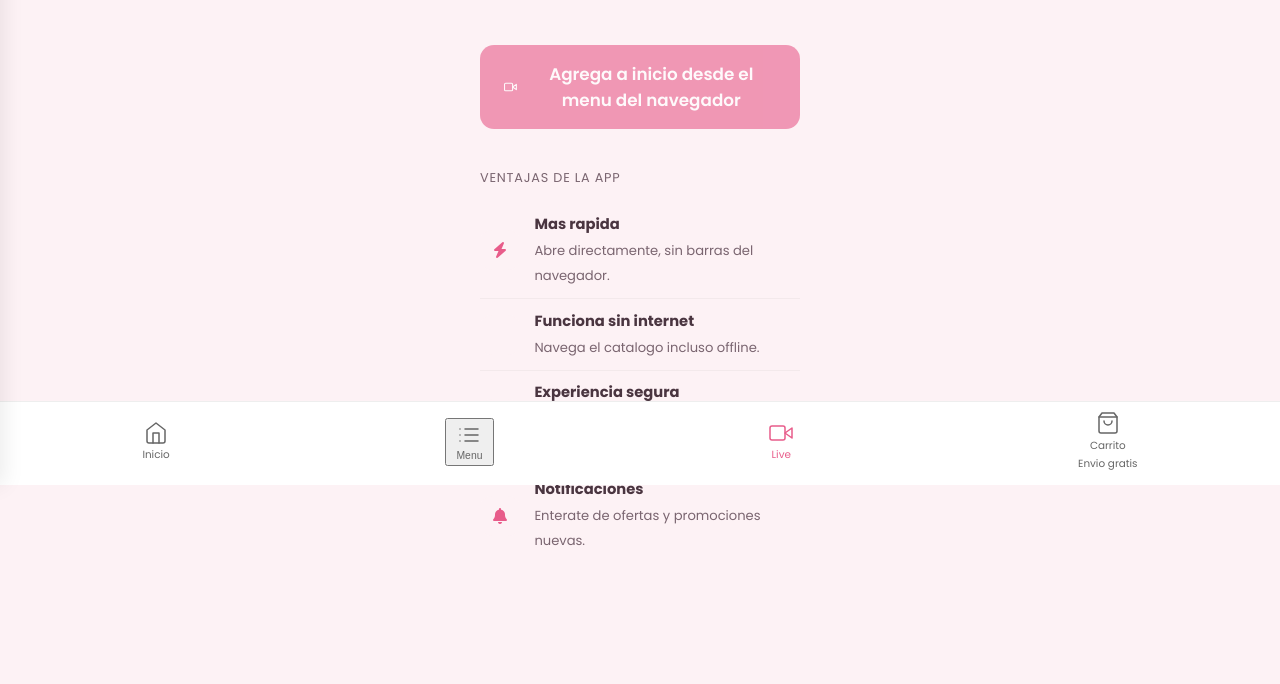
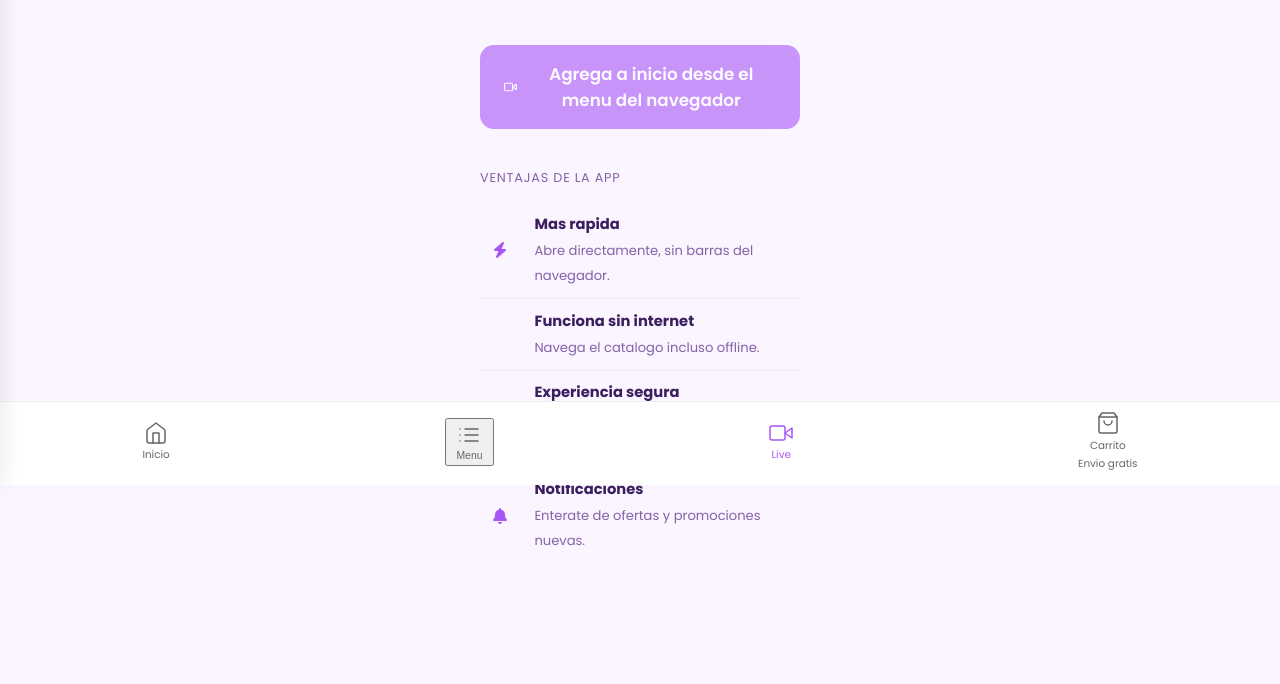
Before and after one commit to quetzitaxd/modasnancy, a plain HTML site: page frontend/instalar.html in a window 1280 px wide. Shown: the part 315-999 px from the top of the page. Drawn offline with Linux system fonts and the light colour scheme; some icons are missing.

Commit message:
style(theme): switch from pink to lilac across tokens and hardcoded colors

```diff
--- a/frontend/css/theme-tokens.css
+++ b/frontend/css/theme-tokens.css
@@ -4,15 +4,15 @@
 */
 
 :root {
-  /* --- COLORES PRINCIPALES --- */
-  --primary-color: #e85c8a;
-  --primary-light: #f9b8c8;
-  --secondary-color: #c97a7a;
-  --accent-color: #b07cc9;
-  --accent-soft: #eddaf2;
-  --rose-deep: #a8557a;
-  --logo-dot-color: #f091a8;
-  /* Punto rojo del logo */
+  /* --- COLORES PRINCIPALES (LILA) --- */
+  --primary-color: #a855f7;
+  --primary-light: #d8b4fe;
+  --secondary-color: #c084fc;
+  --accent-color: #9333ea;
+  --accent-soft: #f3e8ff;
+  --lilac-deep: #7c3aed;
+  --logo-dot-color: #c77dff;
+  /* Punto del logo */
 
   /* --- HERO SECTION --- */
   --hero-text: #ffffff;
@@ -21,11 +21,11 @@
   --hero-soft-border: transparent;
 
   /* --- COLORES DE FONDO Y TEXTO --- */
-  --bg-color: #fdf2f5;
+  --bg-color: #faf5ff;
   --card-bg: #ffffff;
   --white: #ffffff;
-  --text-main: #4a3540;
-  --text-light: #7a6570;
+  --text-main: #3b1e5e;
+  --text-light: #8561a8;
 
   /* --- TIPOGRAFÍA (Fuentes) --- */
   /* Deben estar importadas en style.css o ser del sistema */
@@ -48,11 +48,11 @@
   /* Letter spacing del logo */
 
   /* --- BORDES Y SOMBRAS --- */
-  --border-color: #f0dde3;
+  --border-color: #ede9fe;
   --border-radius: 20px;
   --border-radius-btn: 50px;
-  --shadow-soft: 0 10px 40px rgba(212, 165, 180, 0.15);
-  --shadow-card: 0 8px 30px rgba(199, 155, 176, 0.12);
+  --shadow-soft: 0 10px 40px rgba(168, 85, 247, 0.15);
+  --shadow-card: 0 8px 30px rgba(192, 132, 252, 0.12);
 
   /* --- COLORES LEGO (Compatibilidad) --- */
   --text-dark: var(--secondary-color);
@@ -72,7 +72,7 @@
   --dark-overlay-strong: rgba(20, 10, 15, 0.75);
   --glass-bg: rgba(255, 255, 255, 0.08);
   --glass-border: rgba(255, 255, 255, 0.18);
-  --shadow-premium: 0 20px 60px rgba(120, 78, 98, 0.18);
-  --shadow-elevated: 0 24px 48px rgba(80, 50, 65, 0.22);
+  --shadow-premium: 0 20px 60px rgba(120, 78, 140, 0.18);
+  --shadow-elevated: 0 24px 48px rgba(80, 50, 110, 0.22);
   --shadow-gold: 0 10px 30px rgba(255, 165, 0, 0.25);
 }
--- a/frontend/instalar.html
+++ b/frontend/instalar.html
@@ -50,7 +50,7 @@
             width: 96px;
             height: 96px;
             border-radius: 24px;
-            background: linear-gradient(135deg, #fdf2f5, #f8e5ed);
+            background: linear-gradient(135deg, #faf5ff, #f3e8ff);
             display: flex;
             align-items: center;
             justify-content: center;
@@ -145,7 +145,7 @@
             width: 40px;
             height: 40px;
             border-radius: 12px;
-            background: #fdf2f5;
+            background: #faf5ff;
             display: flex;
             align-items: center;
             justify-content: center;
--- a/frontend/js/menu-drawer.js
+++ b/frontend/js/menu-drawer.js
@@ -160,7 +160,7 @@
             transition: background 0.15s;
         }
         .menu-sidebar__link:hover, .menu-sidebar__link:active { background: #f5f5f5; }
-        .menu-sidebar__link--highlight { color: #e85c8a; font-weight: 600; }
+        .menu-sidebar__link--highlight { color: #a855f7; font-weight: 600; }
         .menu-sidebar__link svg { flex-shrink: 0; stroke-width: 2; }
     </style>`;
 
```
Also changed, not shown: frontend/index.html (+1 -1 lines), frontend/live.html (+1 -1 lines), frontend/offline.html (+1 -1 lines), frontend/template-page.html (+1 -1 lines), frontend/manifest.json.
